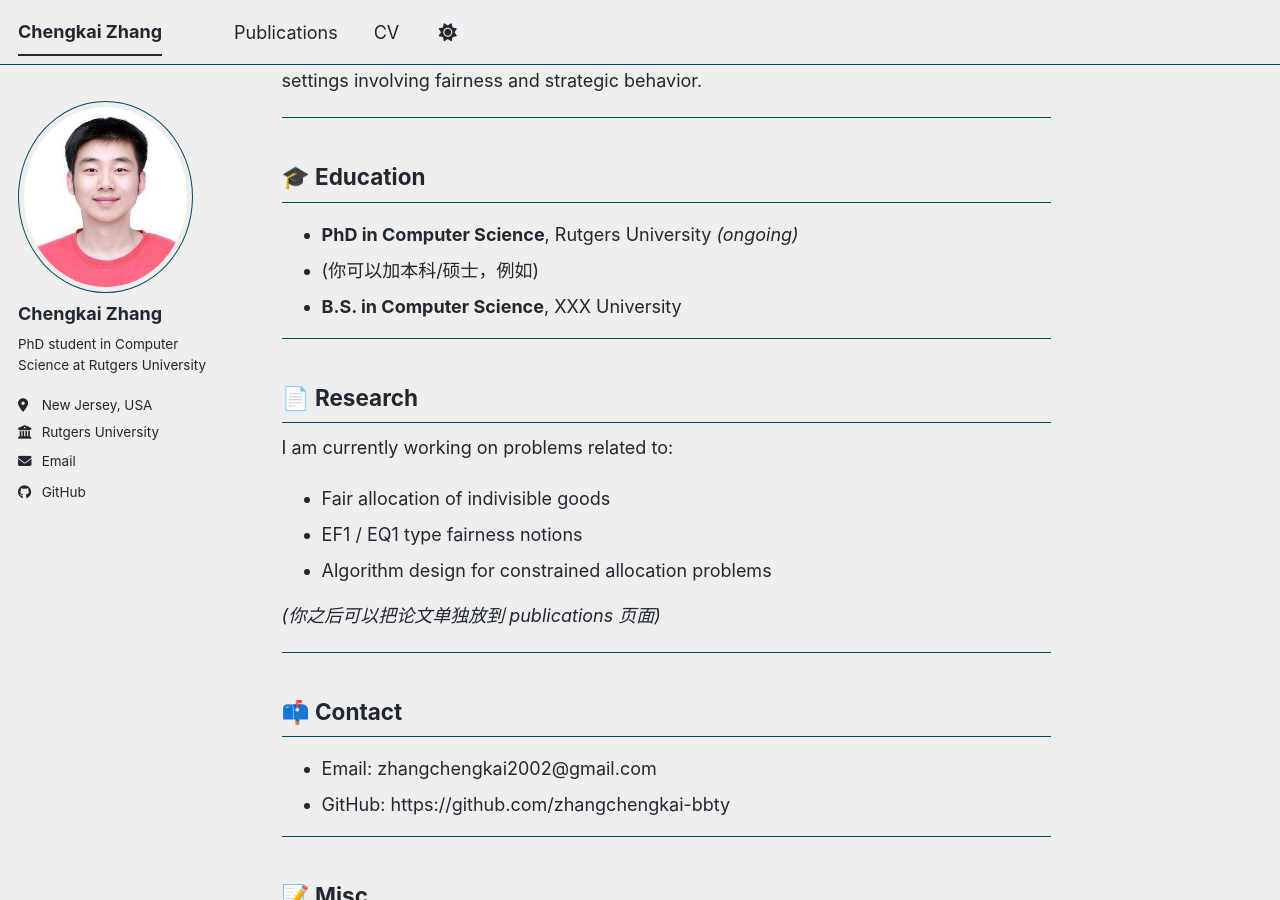
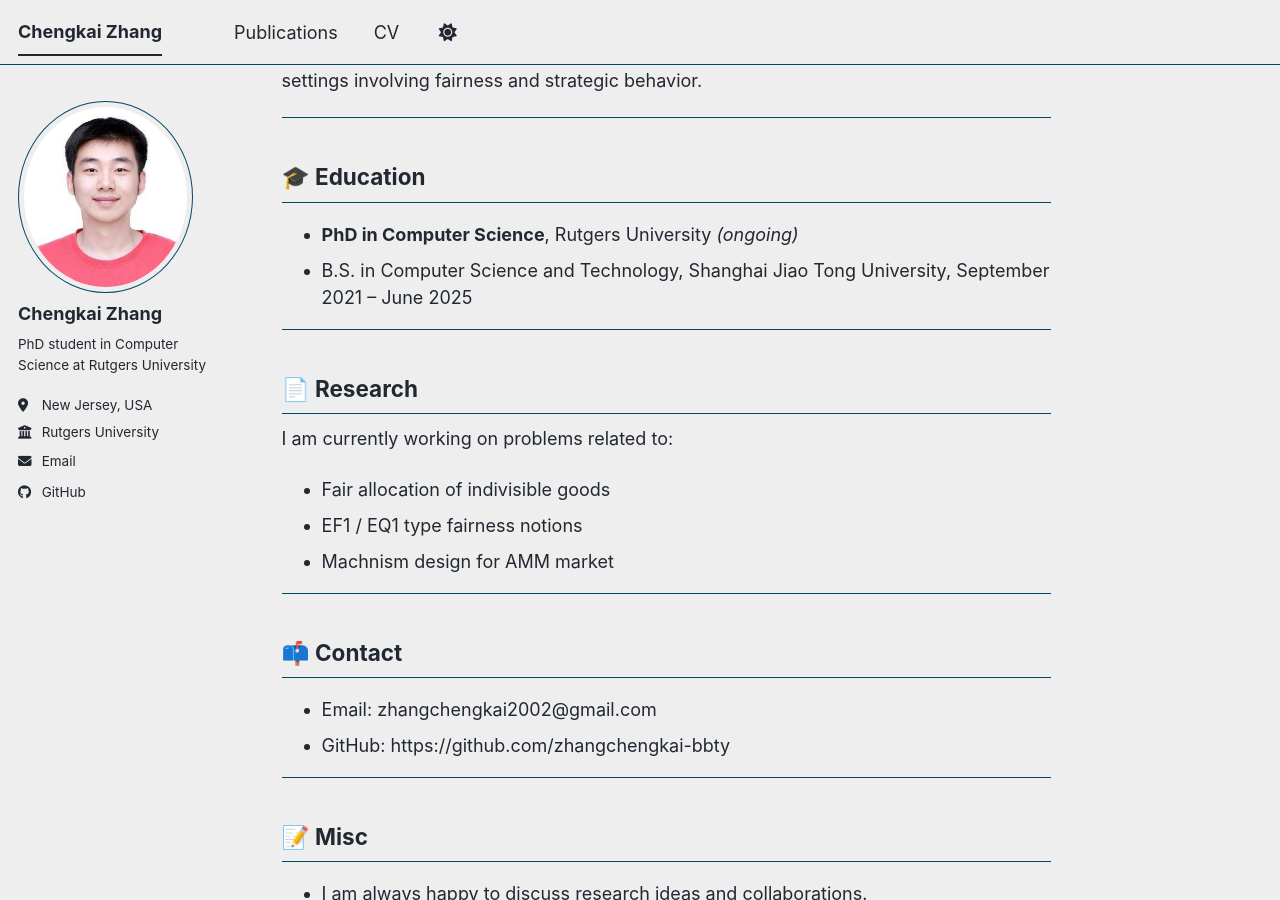
Before and after one commit to zhangchengkai-bbty/zhangchengkai-bbty.github.io, a Jekyll site: the page built from _pages/about.md, in a window 1280 px wide and 900 px high, scrolled down 321 px. Built offline with Jekyll 4.4.1, drawn with Linux system fonts in a browser that asks for light colours; a script bundle is joined from its source files by our own code; library files that are not in the unit come from our copies.

Commit message:
Update about.md

```diff
--- a/_pages/about.md
+++ b/_pages/about.md
@@ -19,8 +19,7 @@ I am interested in designing efficient algorithms with provable guarantees, espe
 ## 🎓 Education
 
 - **PhD in Computer Science**, Rutgers University *(ongoing)*
-- (你可以加本科/硕士，例如)
-- **B.S. in Computer Science**, XXX University
+- B.S. in Computer Science and Technology, Shanghai Jiao Tong University, September 2021 – June 2025
 
 ---
 
@@ -29,9 +28,7 @@ I am interested in designing efficient algorithms with provable guarantees, espe
 I am currently working on problems related to:
 - Fair allocation of indivisible goods
 - EF1 / EQ1 type fairness notions
-- Algorithm design for constrained allocation problems
-
-*(你之后可以把论文单独放到 publications 页面)*
+- Machnism design for AMM market
 
 ---
 
```
